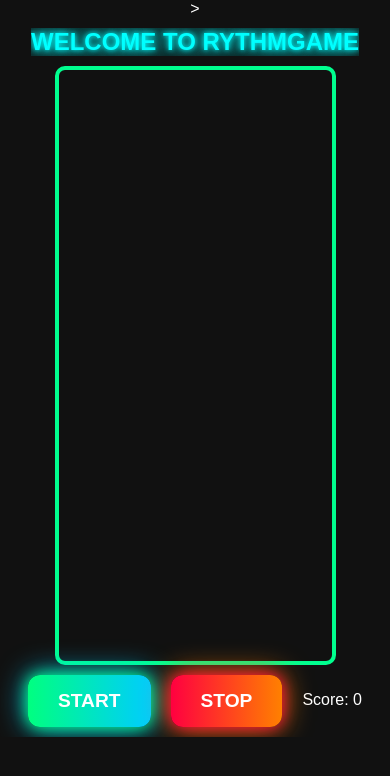
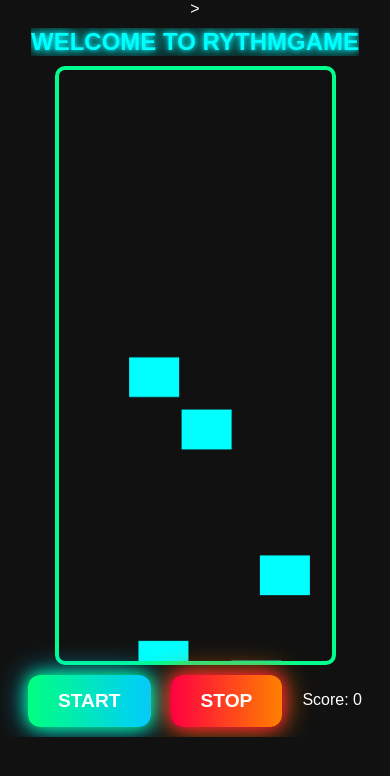
Before and after one commit to NicolasBaudoin/rythmGame, a plain HTML site: page index.html in a window 390 px wide. Both pictures are taken after a click on the button "START". Drawn offline with Linux system fonts and the light colour scheme.

Commit message:
feat(canvas): add random falling arrows with stop/start btn working and responsive

```diff
--- a/index.html
+++ b/index.html
@@ -15,6 +15,6 @@
         <p id="score">Score: 0</p>
     </div>
     <audio id="music" src="asset/musics/120BPMTrapStyle.mp3"></audio>
-    <script src="app.js"></script>
+    <script src="script.js"></script>
 </body>
 </html>
--- a/script.js
+++ b/script.js
@@ -4,11 +4,90 @@ const startButton = document.querySelector('.btn.start');
 const stopButton = document.querySelector('.btn.stop');
 const scoreDisplay = document.getElementById('score');
 const music = document.getElementById('music');
+// const music = document.getElementById('music'); // à activer si besoin
 
-let arrow = [];
 let score = 0;
 let gameRunning = false;
 
+// Arrow class
+class Arrow {
+  constructor(x, speed, size = 50) {
+    this.x = x;
+    this.y = -size;
+    this.speed = speed;
+    this.size = size;
+    this.color = 'cyan';
+  }
+    draw(ctx) {
+        ctx.fillStyle = this.color;
+        ctx.fillRect(this.x, this.y, this.size, this.size);
+    }
+    update(canvasHeight) {
+        this.y += this.speed;
+        if (this.y > canvasHeight) {
+            this.y = -this.size; // reset position
+            this.x = Math.random() * (canvas.width - 50); // new random x position
+        }
+    }
+}
+
+// ----------------------
+// Générer des flèches
+// ----------------------
+
+let arrows = [];
+
+function spawnArrow(count = 5) {
+    arrows = [];
+    for (let i = 0; i < count; i++) {
+        let x = Math.random() * (canvas.width - 50);
+        let speed = 2 + Math.random() * 3; // vitesse entre 2 et 5
+        arrows.push(new Arrow(x, speed));
+    }
+}
+
+// Draw all arrows (used after resizing)
+function drawAll() {
+  ctx.clearRect(0, 0, canvas.width, canvas.height);
+  arrows.forEach(arrow => arrow.draw(ctx));
+}
+
+
+// ----------------------
+// Boucle principale
+// ----------------------
+function updateGame() {
+    if (!gameRunning) return;
+
+    ctx.clearRect(0, 0, canvas.width, canvas.height);
+
+    arrows.forEach(arrow => {
+        arrow.update(canvas.height);
+        arrow.draw(ctx);
+    });
+
+    requestAnimationFrame(updateGame);
+}
+
+// ----------------------
+// Start / Stop
+// ----------------------
+
+startButton.addEventListener('click', () => {
+    if (!gameRunning) {
+        spawnArrow();
+        gameRunning = true;
+        updateGame();
+        music.play();
+    }
+});
+
+stopButton.addEventListener('click', () => {
+    gameRunning = false;
+    arrows = [];
+    ctx.clearRect(0, 0, canvas.width, canvas.height);
+    music.pause();
+})
 
 
 // RESPONSIVE CANVAS
@@ -25,10 +104,3 @@ function resizeCanvas() {
 
 window.addEventListener("resize", resizeCanvas);
 resizeCanvas();
-
-// Exemple simple : rectangle responsive
-function drawAll() {
-  ctx.clearRect(0, 0, canvas.width, canvas.height);
-  ctx.fillStyle = "cyan";
-  ctx.fillRect(canvas.width * 0.45, canvas.height * 0.4, 50, 50);
-}
```
